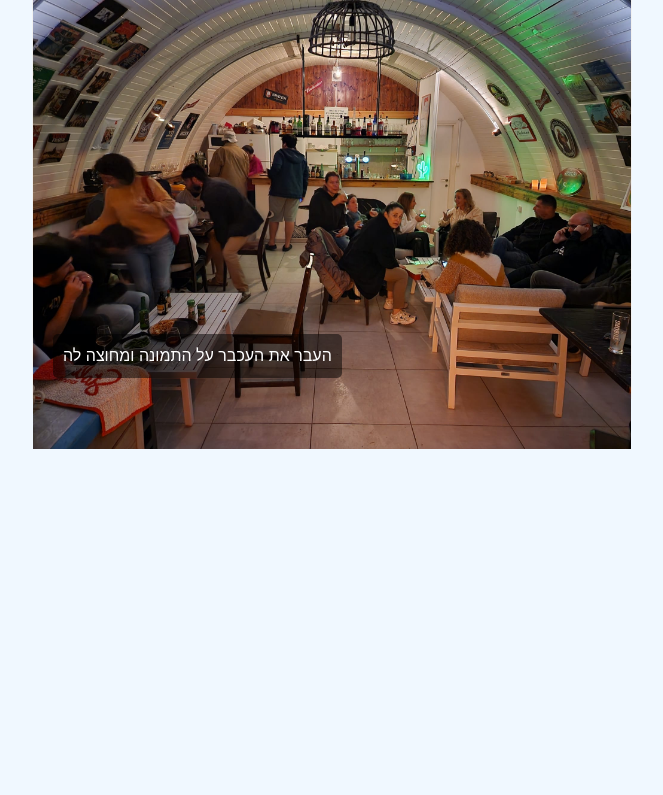
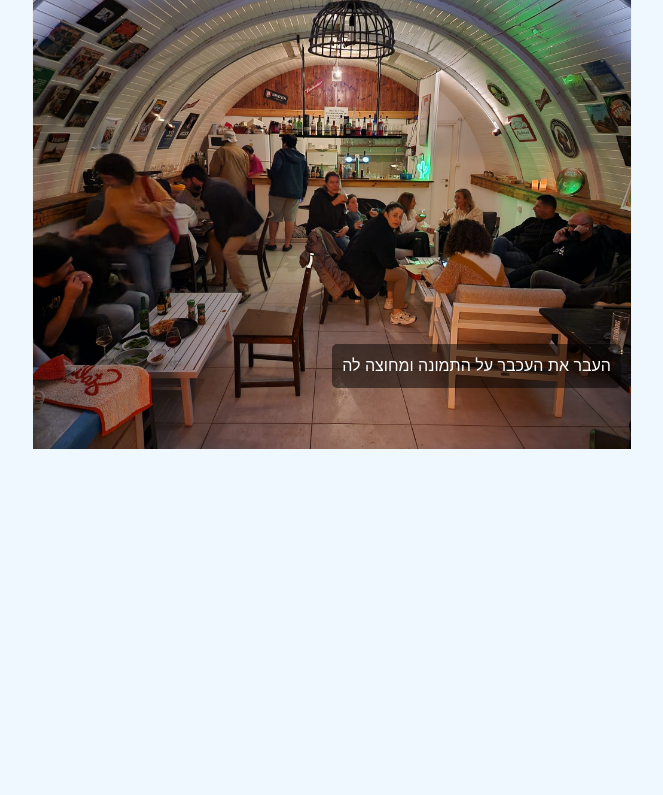
Before and after one commit to RazShoham207/app1, a Flask app: page /recommend in a window 1280 px wide. Shown: the part 1399-2194 px from the top of the page, without its empty margins (308-971 px from the left). Run offline with Flask 2, Linux system fonts and the light colour scheme; some libraries are stand-ins or nearby versions.

Commit message:
Update index.html

```diff
--- a/templates/index.html
+++ b/templates/index.html
@@ -61,8 +61,8 @@
         }
         .overlay-text {
             position: absolute;
-            bottom: 20px;
-            left: 20px;
+            bottom: 10px;
+            right: 10px;
             background-color: rgba(0, 0, 0, 0.5);
             color: white;
             padding: 10px;
```
